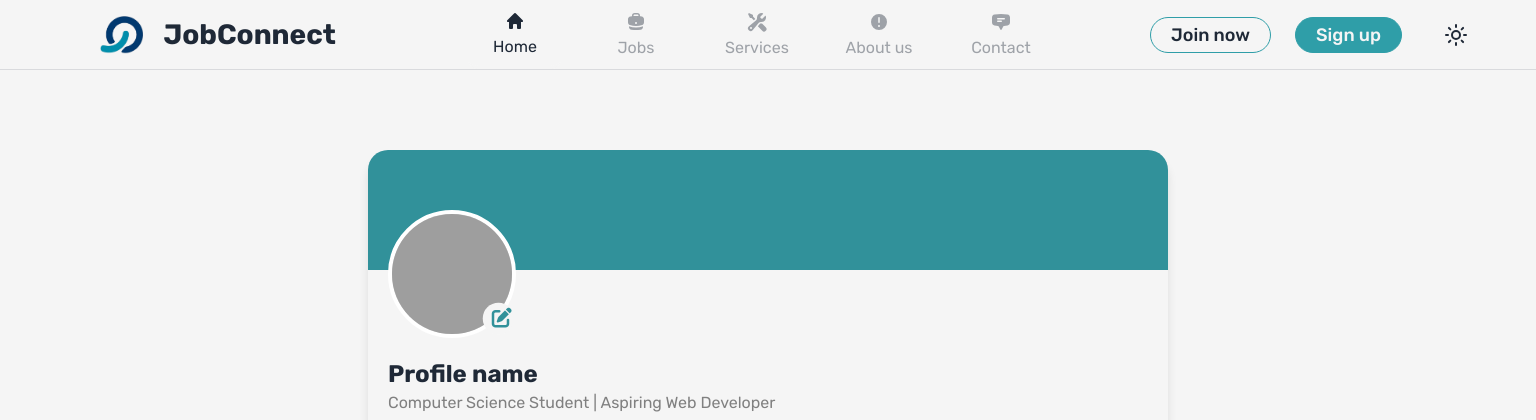
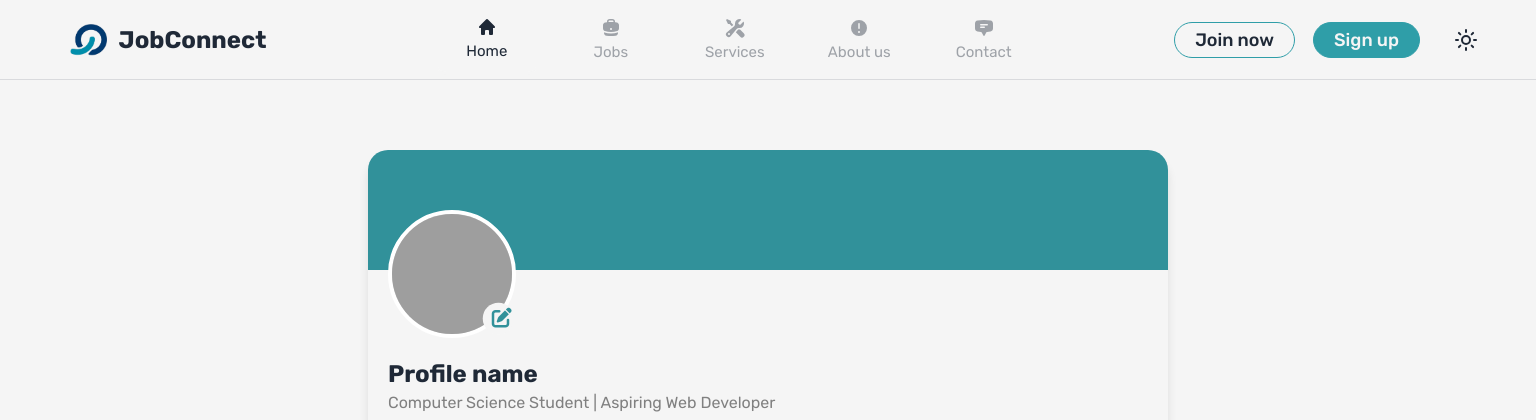
Before and after one commit to MazenMDev/internship-job-portal, a PHP site: page /pages/profile.html in a window 1536 px wide. Shown: the top 420 px of the page. Run offline with PHP 8.4, Linux system fonts and the light colour scheme; some libraries are stand-ins or nearby versions; grey boxes are pictures that could not be loaded.

Commit message:
adjust navbar

```diff
--- a/assets/css/main.css
+++ b/assets/css/main.css
@@ -53,8 +53,6 @@ body {
 }
 
 .account > a {
-  display: inline-block;
-  white-space: nowrap;
   font-size: 18px;
   font-weight: 500;
   text-decoration: none;
@@ -118,7 +116,6 @@ body {
   margin: 0;
   color: var(--text-color);
   padding: 0;
-  white-space: nowrap;
 }
 
 .logoContainer img {
@@ -141,33 +138,34 @@ body {
   display: flex;
   justify-content: space-between;
   align-items: center;
-  padding: 14px 20px;
+  padding: 12px 20px;
   z-index: 1000;
   border-bottom: 1px solid var(--border-color);
   box-sizing: border-box;
   max-width: 100vw;
   overflow: hidden;
-  min-height: 60px;
+  min-height: 64px;
 }
 
 .mid-nav {
   display: flex;
   align-items: center;
-  gap: 24px;
+  gap: 20px;
 }
 
 .mid-nav a {
   opacity: 0.4;
   color: var(--text-color);
   text-decoration: none;
-  font-size: 16px;
+  font-size: 15px;
   display: flex;
   flex-direction: column;
   align-items: center;
-  gap: 4px;
-  border-radius: 10px;
-  padding: 8px 12px;
+  gap: 3px;
+  border-radius: 8px;
+  padding: 10px 14px;
   transition: all 0.2s ease;
+  min-width: 55px;
 }
 
 .mid-nav a:hover {
@@ -240,7 +238,7 @@ body {
 
 @media (min-width: 1025px) {
   .nav-bar {
-    height: 70px;
+    height: 80px;
     padding: 0 30px;
   }
 
@@ -256,6 +254,49 @@ body {
   }
 
   .logoContainer h1 {
+    font-size: 22px;
+  }
+
+  .logoContainer img {
+    height: 30px;
+    margin-right: 10px;
+  }
+
+  .mid-nav {
+    gap: 22px;
+  }
+
+  .mid-nav a {
+    font-size: 14px;
+    padding: 10px 16px;
+    min-width: 58px;
+  }
+
+  .account {
+    gap: 18px;
+    flex-shrink: 0;
+  }
+
+  .themeToggle {
+    font-size: 18px;
+    margin-left: 8px;
+  }
+
+  .mobile-top-nav {
+    display: none;
+  }
+}
+
+@media (min-width: 1440px) {
+  .nav-bar {
+    padding: 0 50px;
+  }
+
+  .logoContainer {
+    padding-left: 20px;
+  }
+
+  .logoContainer h1 {
     font-size: 24px;
   }
 
@@ -265,64 +306,21 @@ body {
   }
 
   .mid-nav {
-    gap: 24px;
+    gap: 26px;
   }
 
   .mid-nav a {
-    font-size: 14px;
-    padding: 8px 12px;
-    min-width: 60px;
-  }
-
-  .account {
-    gap: 20px;
-    flex-shrink: 0;
+    font-size: 15px;
+    padding: 12px 18px;
+    min-width: 62px;
   }
 
   .themeToggle {
     font-size: 20px;
-    margin-left: 10px;
-  }
-
-  .mobile-top-nav {
-    display: none;
   }
 }
 
-@media (min-width: 1440px) {
-  .nav-bar {
-    padding: 0 60px;
-  }
-
-  .logoContainer {
-    padding-left: 40px;
-  }
-
-  .logoContainer h1 {
-    font-size: 28px;
-  }
-
-  .logoContainer img {
-    height: 38px;
-    margin-right: 20px;
-  }
-
-  .mid-nav {
-    gap: 28px;
-  }
-
-  .mid-nav a {
-    font-size: 16px;
-    padding: 10px 14px;
-    min-width: 65px;
-  }
-
-  .themeToggle {
-    font-size: 24px;
-  }
-}
-
-@media (max-width: 1024px) and (min-width: 481px) {
+@media (max-width: 1160px) and (min-width: 481px) {
   .nav-bar {
     position: fixed;
     bottom: 0;
--- a/assets/css/profile.css
+++ b/assets/css/profile.css
@@ -1,13 +1,3 @@
-.account {
-  display: flex;
-  gap: 24px;
-}
-
-.account > a {
-  font-size: 18px;
-  font-weight: 500;
-  text-decoration: none;
-}
 
 .profile-container {
   width: 80%;
```
